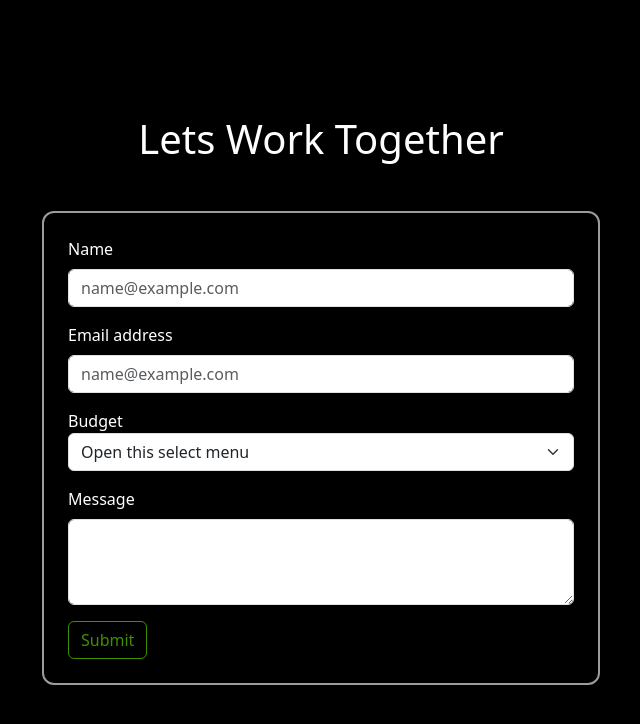
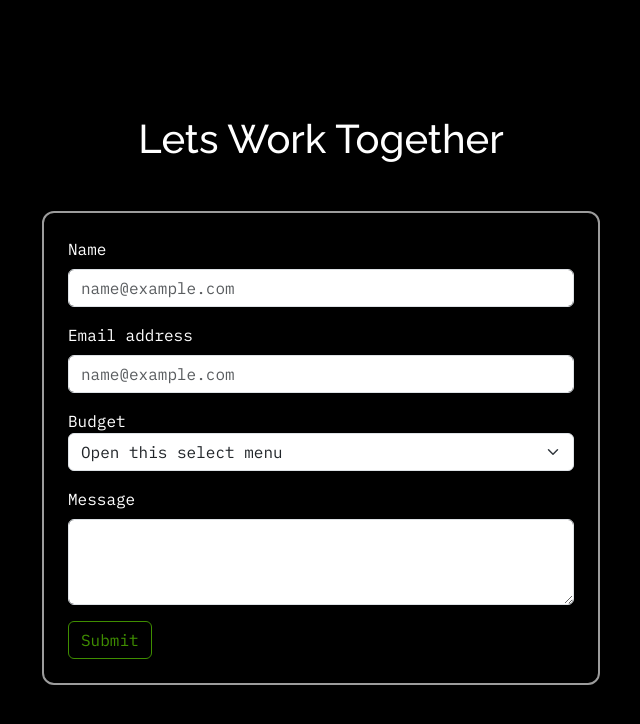
Before and after one commit to Bakura09/myportfolio, a website: page pages/contact-us.html in a window 1280 px wide. Shown: the whole page, without its empty margins (319-959 px from the left). Drawn offline with nearby package versions, Linux system fonts and the light colour scheme.

Commit message:
adjusted font-family in contact me page

```diff
--- a/assests/css/contact-us.css
+++ b/assests/css/contact-us.css
@@ -2,6 +2,7 @@
 
 body {
   background-color: var(--color-black);
+  font-family: "IBM Plex Mono";
 }
 
 form {
@@ -11,6 +12,7 @@ form {
 
 h1 {
   color: #ffffff;
+  font-family: "Raleway";
 }
 
 label {
--- a/pages/contact-us.html
+++ b/pages/contact-us.html
@@ -15,6 +15,14 @@
 
     <!-- Custom CSS -->
     <link rel="stylesheet" href="/assests/css/contact-us.css" />
+
+    <!-- Google fonts -->
+    <link rel="preconnect" href="https://fonts.googleapis.com" />
+    <link rel="preconnect" href="https://fonts.gstatic.com" crossorigin />
+    <link
+      href="https://fonts.googleapis.com/css2?family=IBM+Plex+Mono:ital,wght@0,100;0,200;0,300;0,400;0,500;0,600;0,700;1,100;1,200;1,300;1,400;1,500;1,600;1,700&family=Raleway:ital,wght@0,100..900;1,100..900&display=swap"
+      rel="stylesheet"
+    />
   </head>
   <body class="d-flex justify-content-center align-items-center vh-100">
     <main
```
